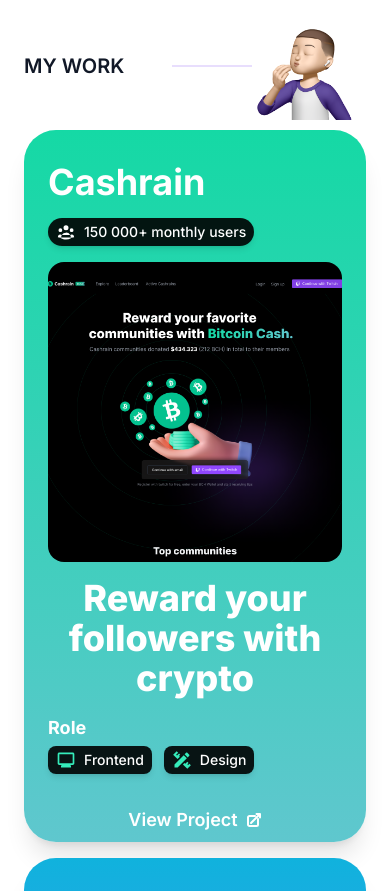
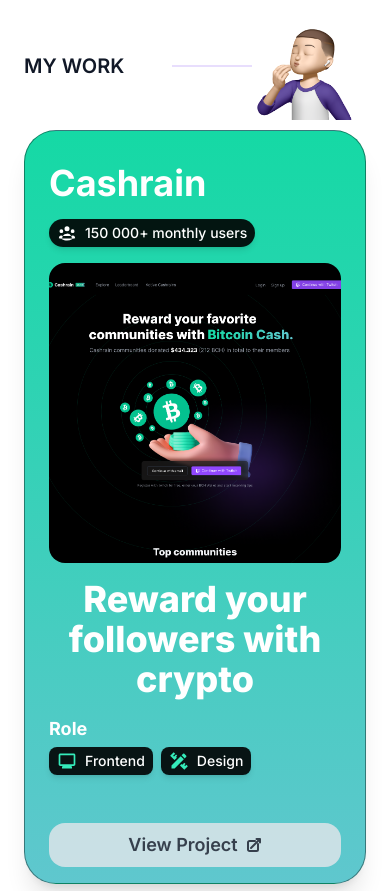
Before and after one commit to walde-dev/walde-portfolio, a Next.js app: page / in a window 390 px wide. Shown: the part 840-1731 px from the top of the page. Built offline with nearby package versions, Linux system fonts and the light colour scheme.

Commit message:
small improvements

```diff
--- a/src/pages/index.tsx
+++ b/src/pages/index.tsx
@@ -64,6 +64,7 @@
                   </button>
                 </div>
               </div>
+              <Zoom delay={600} triggerOnce>
                 <div className="group hidden rotate-[3deg] flex-col items-center justify-center whitespace-nowrap lg:flex">
                   <span className="flex-nowrap text-lg font-light uppercase md:text-xl">
                     Hi, my name is{" "}
@@ -91,6 +92,7 @@
                   </div>
                   <InfoBanner />
                 </div>
+              </Zoom>
             </div>
           </Fade>
         </div>
@@ -173,14 +175,14 @@
   }) {
     const isVideo = image?.endsWith(".mp4");
     return (
-      <Fade cascade damping={0.5} delay={100 * counter} triggerOnce>
+      <Zoom cascade damping={0.8} delay={120 * counter} triggerOnce>
         <div
           className={classNames(
             className,
-            "project-card group relative flex h-full w-full flex-1 flex-col rounded-[32px] px-6 pt-8 text-white shadow-xl @container"
+            "project-card group relative flex h-full w-full flex-1 flex-col rounded-[32px] border border-black/40 px-6 pt-8 text-white shadow-xl @container dark:border-white/40"
           )}
         >
-          <span className="text-left text-4xl md:text-6xl font-bold text-white">
+          <span className="text-left text-4xl font-bold text-white md:text-6xl">
             {projectTitle}
           </span>
           <div className="mb-4 mt-4 flex flex-col">
@@ -210,7 +212,7 @@
               <div
                 className={classNames(
                   accentClassName,
-                  "rounded-[32px] px-2 relative mt-4 flex max-w-fit flex-row items-center justify-center  space-x-2 py-1 text-sm font-medium shadow-md"
+                  "relative mt-4 flex max-w-fit flex-row items-center justify-center space-x-2 rounded-[32px]  px-2 py-1 text-sm font-medium shadow-md"
                 )}
               >
                 <svg
@@ -309,13 +311,13 @@
               )}
             </div>
           </div>
-          <div className="flex flex-col space-y-6">
+          <div className="mb-12 flex flex-col space-y-6">
             {tags && (
               <div className="flex flex-col">
                 <span className="text-left text-lg font-bold text-white">
                   Role
                 </span>
-                <div className="mt-1 grid w-full max-w-min grid-cols-[_auto_auto] gap-3 @lg:grid-cols-[_auto_auto_auto] @xl:grid-cols-[_auto_auto_auto_auto]">
+                <div className="mt-1 grid w-full max-w-min grid-cols-[_auto_auto_auto] gap-2 @xl:grid-cols-[_auto_auto_auto_auto]">
                   {tags.map((tag) => {
                     const icon = tagIcons[tag];
 
@@ -335,11 +337,12 @@
                 </div>
               </div>
             )}
+          </div>
           <Link href={href} className="">
             <a
               rel="noreferrer"
               target="_blank"
-                className="mt-auto flex w-full flex-row items-center justify-center space-x-2 rounded-md  px-6 py-2 text-lg font-semibold text-white transition-all duration-300 ease-in-out hover:opacity-100 "
+              className="mx-auto mb-4 mt-auto flex w-full flex-row items-center justify-center space-x-2 rounded-2xl bg-gray-200/80 px-6 py-2 text-lg font-semibold text-gray-900/80 transition-all duration-300 ease-in-out hover:bg-white hover:text-black hover:opacity-100 md:mx-0 md:ml-auto md:max-w-fit "
             >
               <span>View Project</span>
               <svg
@@ -359,8 +362,7 @@
             </a>
           </Link>
         </div>
-        </div>
-      </Fade>
+      </Zoom>
     );
   }
 
```
Lines whose indentation alone changed are shown as unchanged.
